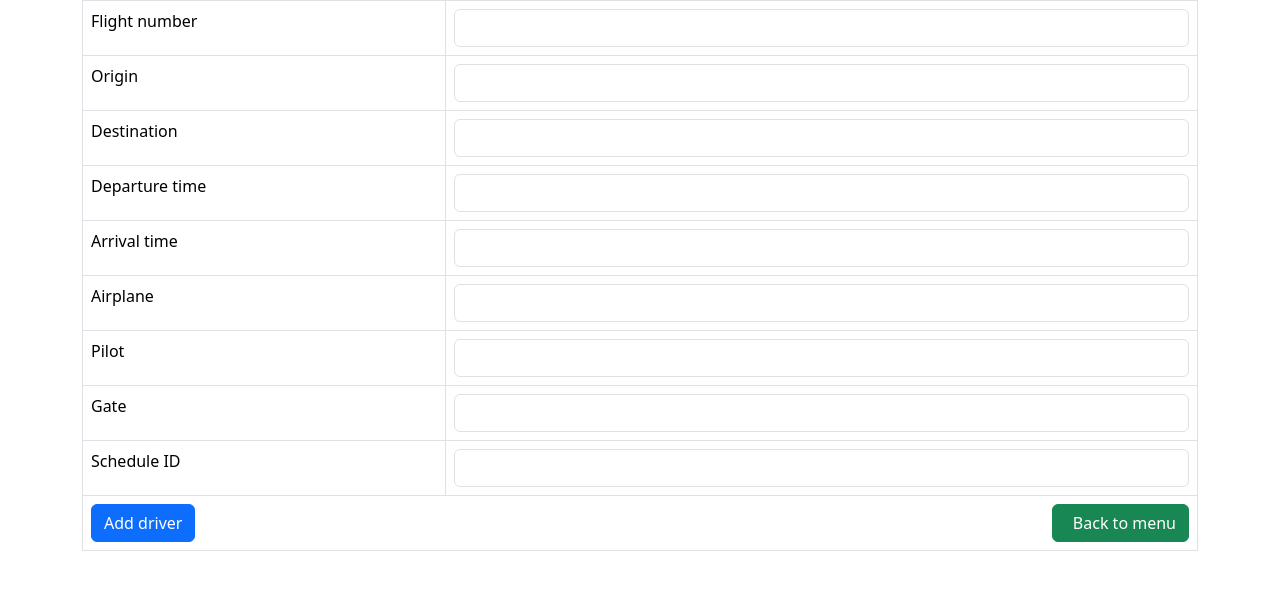
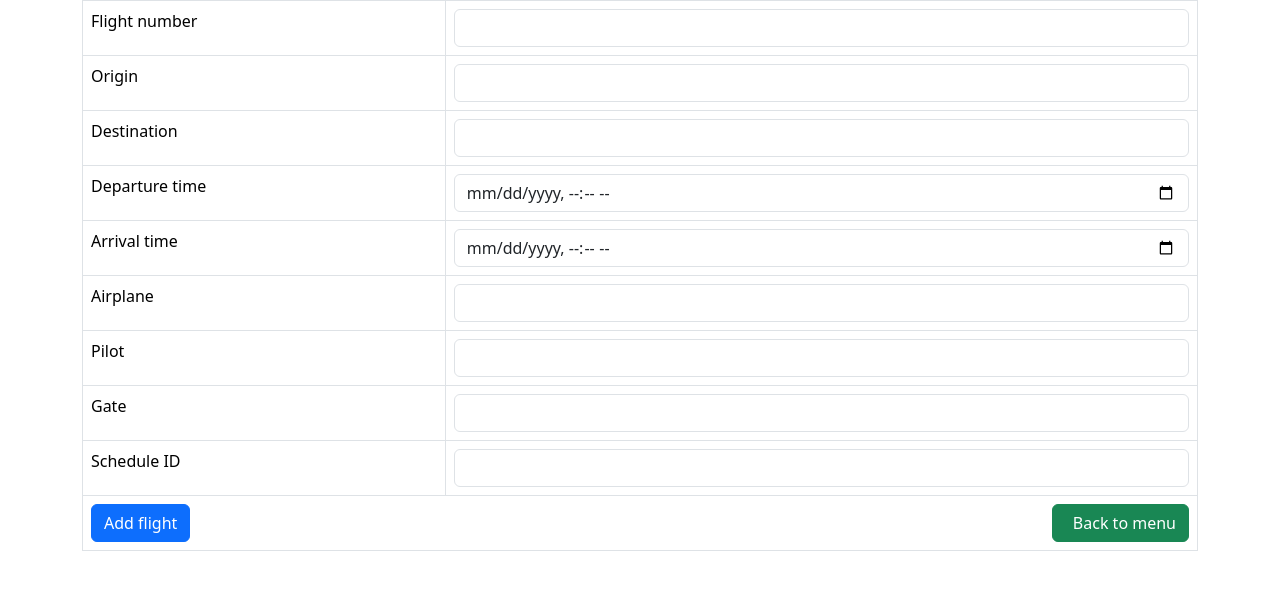
Before and after one commit to Toressy/FlightOperationsSystem, a PHP site: page /add-data.php in a window 1280 px wide. Shown: the part 16-606 px from the top of the page. Run offline with PHP 8.4, Linux system fonts and the light colour scheme.

Commit message:
implemented Get&Update for flight

```diff
--- a/add-data.php
+++ b/add-data.php
@@ -1,4 +1,3 @@
-
 
 <?php
 include_once 'dbconfig.php';
@@ -12,8 +11,8 @@ if(isset($_POST['btn-save'])){
 	$AIRPLANE = $_POST['AIRPLANE'];
 	$PILOT = $_POST['PILOT'];
     $GATE = $_POST['GATE'];
-    $GATE = $_POST['GATE'];
-	if($crud->create($DRIVER_ID, $KIDSDRIV, $AGE, $INCOME, $MSTATUS, $GENDER, $EDUCATION, $OCCUPATION)){
+    $SHEDULEID = $_POST['SHEDULEID'];
+	if($crud->create($FLIGHTNUM, $ORIGIN, $DESTINATION, $DEPTIME, $ARRTIME, $AIRPLANE, $PILOT, $GATE, $SCHEDULEID)){
 		header("Location: add-data.php?inserted");
 		exit();
 	} else {
@@ -48,39 +47,40 @@ if(isset($_GET['inserted'])){
 	<form method='post'>
     <table class='table table-bordered'>
         <tr>
-            <td>Flight number</td><td><input type='number' name='DRIVER_ID' class='form-control' required></td>
+            <td>Flight number</td><td><input type='number' name='FLIGHTNUM' class='form-control' required></td>
         </tr>
         <tr>
-            <td>Origin</td><td><input type='text' name='KIDSDRIV' class='form-control' required></td>
+            <td>Origin</td><td><input type='text' name='ORIGIN' class='form-control' required></td>
         </tr>
 
         <tr>
-            <td>Destination</td><td><input type='text' name='AGE' class='form-control' required></td>
+            <td>Destination</td><td><input type='text' name='DESTINATION' class='form-control' required></td>
         </tr>
         <tr>
-            <td>Departure time</td><td><input type='text' name='AGE' class='form-control' required></td>
+            <td>Departure time</td><td><input type='datetime-local' name='DEPTIME' class='form-control' required></td>
         </tr>
         <tr>
-            <td>Arrival time</td><td><input type='text' name='AGE' class='form-control' required></td>
+            <td>Arrival time</td><td><input type='datetime-local' name='ARRTIME' class='form-control' required></td>
         </tr>
         <tr>
-            <td>Airplane</td><td><input type='number' name='AGE' class='form-control' required></td>
+            <td>Airplane</td><td><input type='number' name='AIRPLANE' class='form-control' required></td>
         </tr>
         <tr>
-            <td>Pilot</td><td><input type='number' name='AGE' class='form-control' required></td>
+            <td>Pilot</td><td><input type='number' name='PILOT' class='form-control' required></td>
         </tr>
         <tr>
-            <td>Gate</td><td><input type='text' name='AGE' class='form-control' required></td>
+            <td>Gate</td><td><input type='text' name='GATE' class='form-control' required></td>
         </tr>
         <tr>
-            <td>Schedule ID</td><td><input type='number' name='AGE' class='form-control' required></td>
+            <td>Schedule ID</td><td><input type='number' name='SCHEDULEID' class='form-control' required></td>
         </tr>
 
         <tr>
             <td colspan="2">
             <button type="submit" class="btn btn-primary" name="btn-save">
-            <span class="glyphicon glyphicon-plus"></span> Add driver</button>
-            <a href="index.php" class="btn btn-large btn-success" style="float: right;">
+            <span class="glyphicon glyphicon-plus"></span> Add flight</button>
+            <a href="admin_
+            start.php" class="btn btn-large btn-success" style="float: right;">
             <i class="glyphicon glyphicon-backward"></i> &nbsp; Back to menu</a>
             </td>
         </tr>
--- a/class.crud.php
+++ b/class.crud.php
@@ -9,16 +9,16 @@ class crud
 		$this->db = $mysqli;
 	}
 
-	public function create($DRIVER_ID, $KIDSDRIV,$AGE,$INCOME,$MSTATUS, $GENDER, $EDUCATION, $OCCUPATION)
+	public function create($FLIGHTNUM, $ORIGIN,$DESTINATION,$DEPTIME,$ARRTIME, $AIRPLANE, $PILOT, $GATE, $SCHEDULEID)
 	{
-		$existingDriver = $this->getID($DRIVER_ID);
+		$existingFlight = $this->getID($FLIGHTNUM);
 
-        if ($existingDriver) {
+        if ($existingFlight) {
             return false;
         }
-		$stmt = $this->db->prepare("INSERT INTO Driver(DRIVER_ID, KIDSDRIV, AGE, INCOME, MSTATUS, GENDER, EDUCATION, OCCUPATION)
-		VALUES(?, ?, ?, ?, ?, ?, ?, ?)");
-		$stmt->bind_param("iiisssss", $DRIVER_ID, $KIDSDRIV, $AGE, $INCOME, $MSTATUS, $GENDER, $EDUCATION, $OCCUPATION);
+		$stmt = $this->db->prepare("INSERT INTO FLIGHT(FLIGHTNUM, ORIGIN, DESTINATION, DEPTIME, ARRTIME, AIRPLANE, PILOT, GATE, SCHEDULEID)
+		VALUES(?, ?, ?, ?, ?, ?, ?, ?, ?)");
+		$stmt->bind_param("sssssiisi", $FLIGHTNUM, $ORIGIN, $DESTINATION, $DEPTIME, $ARRTIME, $AIRPLANE, $PILOT, $GATE, $SCHEDULEID);
 		return $stmt->execute();
 	}
 
@@ -39,10 +39,10 @@ class crud
 	}
 
 
-	public function getID($DRIVER_ID)
+	public function getID($FLIGHTNUM)
 	{
-		$stmt = $this->db->prepare("SELECT * FROM Driver WHERE DRIVER_ID=?");
-        $stmt->bind_param("i", $DRIVER_ID);
+		$stmt = $this->db->prepare("SELECT * FROM FLIGHT WHERE FLIGHTNUM=?");
+        $stmt->bind_param("i", $FLIGHTNUM);
         $stmt->execute();
         $result = $stmt->get_result();
         return $result->fetch_assoc();
```
